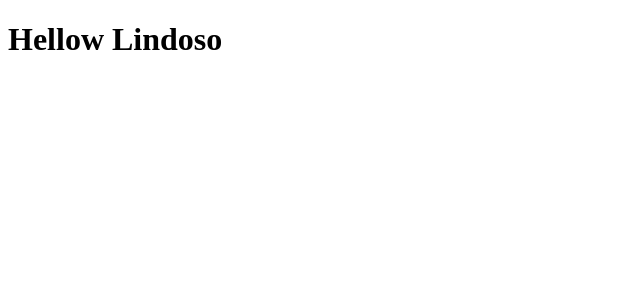
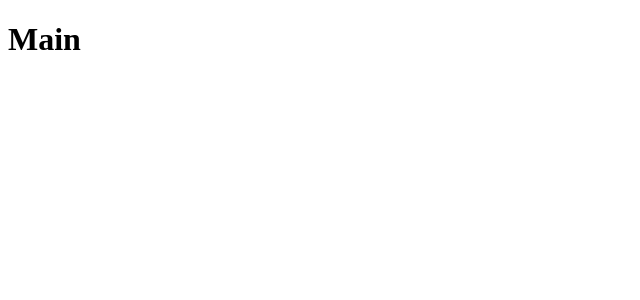
Before and after one commit to rlindoso/bootcamp_rocketseat_modulo05, a React (Create React App) app: page / in a window 1280 px wide. Shown: the top 300 px of the page, without its empty margins (0-640 px from the left). Built offline with nearby package versions, Linux system fonts and the light colour scheme; the HTML template or start-up script is replaced by a standard one.

Commit message:
Roteamento no React

```diff
--- a/package.json
+++ b/package.json
@@ -8,6 +8,7 @@
     "@testing-library/user-event": "^7.1.2",
     "react": "^16.12.0",
     "react-dom": "^16.12.0",
+    "react-router-dom": "^5.1.2",
     "react-scripts": "3.3.1"
   },
   "scripts": {
--- a/src/App.js
+++ b/src/App.js
@@ -1,11 +1,9 @@
 import React from 'react';
 
+import Routes from './routes';
+
 function App() {
-    return (
-        <div className="App">
-            <h1>Hellow Lindoso</h1>
-        </div>
-    );
+    return <Routes />;
 }
 
 export default App;
--- /dev/null
+++ b/src/pages/Main/index.js
@@ -0,0 +1,7 @@
+import React from 'react';
+
+// import { Container } from './styles';
+
+export default function Main() {
+    return <h1>Main</h1>;
+}
--- /dev/null
+++ b/src/pages/Repository/index.js
@@ -0,0 +1,7 @@
+import React from 'react';
+
+// import { Container } from './styles';
+
+export default function Repository() {
+    return <h1>Repository</h1>;
+}
--- /dev/null
+++ b/src/routes.js
@@ -0,0 +1,16 @@
+import React from 'react';
+import { BrowserRouter, Switch, Route } from 'react-router-dom';
+
+import Main from './pages/Main';
+import Repository from './pages/Repository';
+
+export default function Routes() {
+    return (
+        <BrowserRouter>
+            <Switch>
+                <Route path="/" exact component={Main} />
+                <Route path="/repository" component={Repository} />
+            </Switch>
+        </BrowserRouter>
+    );
+}
```
Also changed, not shown: 1 other file (tests, documents, lock files or other folders).
